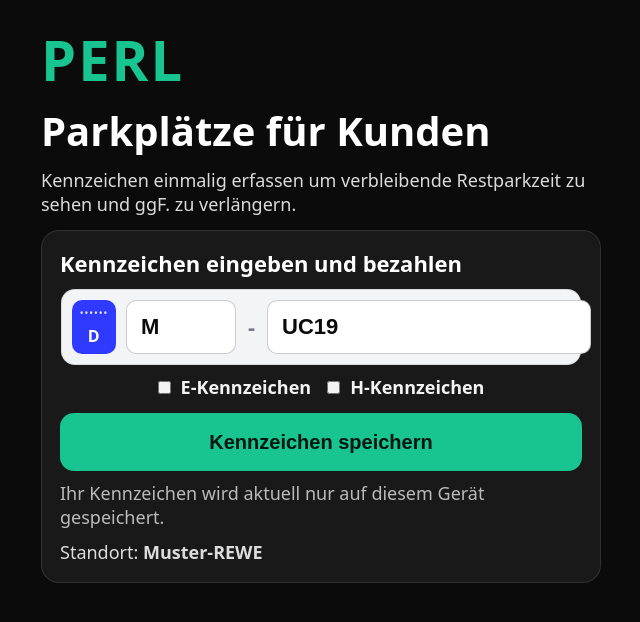
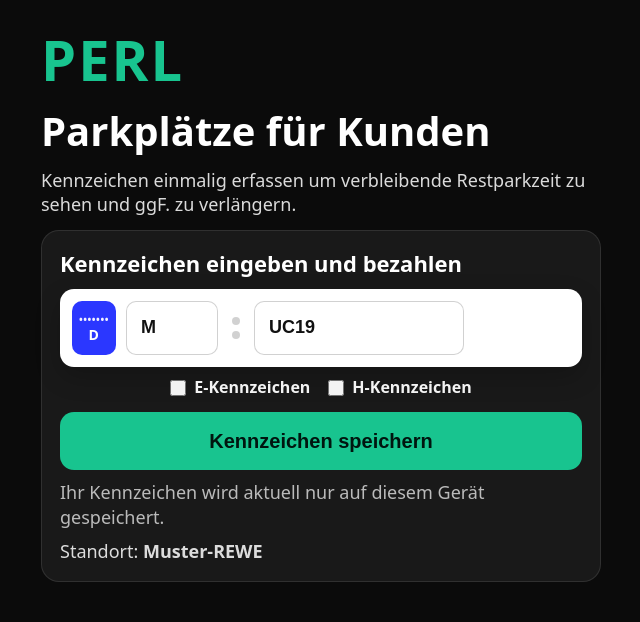
Before and after one commit to spezi500ml/perl-web, a Next.js app: page / in a window 1280 px wide. Shown: the top 622 px of the page, without its empty margins (319-959 px from the left). Built offline with nearby package versions, Linux system fonts and the light colour scheme.

Commit message:
ui: plate input like wemolo (dots + shorter fields)

```diff
--- a/components/PlateInput.tsx
+++ b/components/PlateInput.tsx
@@ -6,21 +6,20 @@ export type Suffix = "" | "E" | "H";
 
 type Props = {
   prefix: string;
-  setPrefix: (v: string) => void;
-
+  setPrefix: React.Dispatch<React.SetStateAction<string>>;
   rest: string;
-  setRest: (v: string) => void;
-
+  setRest: React.Dispatch<React.SetStateAction<string>>;
   suffix: Suffix;
-  setSuffix: (v: Suffix) => void;
+  setSuffix: React.Dispatch<React.SetStateAction<Suffix>>;
 };
 
-function onlyLettersUpper(v: string) {
-  return v.replace(/[^a-zA-Z]/g, "").toUpperCase();
+function normalizePrefix(v: string) {
+  return v.replace(/[^a-zA-Z]/g, "").toUpperCase().slice(0, 3);
 }
 
-function lettersAndNumbersUpper(v: string) {
-  return v.replace(/[^a-zA-Z0-9]/g, "").toUpperCase();
+function normalizeRest(v: string) {
+  // erlaubt: Buchstaben+Zahlen (ohne Sonderzeichen), max 6 Zeichen wie typische Kennzeichen-Restteile
+  return v.replace(/[^a-zA-Z0-9]/g, "").toUpperCase().slice(0, 6);
 }
 
 export default function PlateInput({
@@ -31,139 +30,159 @@ export default function PlateInput({
   suffix,
   setSuffix,
 }: Props) {
-  const plateWrap: React.CSSProperties = {
-    width: "100%",
-    display: "flex",
-    justifyContent: "center",
-  };
-
-  // weißes “Wemolo”-Kennzeichen
-  const plate: React.CSSProperties = {
+  const wrap: React.CSSProperties = {
     display: "flex",
     alignItems: "center",
-    background: "#f3f4f6",
+    gap: 10,
+    padding: 12,
     borderRadius: 14,
-    border: "1px solid rgba(0,0,0,0.10)",
-    padding: 10,
-    gap: 10,
-    width: "100%",
-    maxWidth: 520,
+    background: "#fff",
+    boxShadow: "0 10px 26px rgba(0,0,0,0.20)",
   };
 
   // EU-Balken links
-  const euBar: React.CSSProperties = {
+  const eu: React.CSSProperties = {
     width: 44,
     height: 54,
     borderRadius: 10,
-    background: "#2f39ff",
+    background: "#2b37ff",
+    color: "#fff",
     display: "flex",
     flexDirection: "column",
-    justifyContent: "space-between",
-    padding: "8px 0 6px",
+    justifyContent: "center",
     alignItems: "center",
-    color: "#fff",
-    flexShrink: 0,
+    fontWeight: 900,
+    letterSpacing: 0.5,
+    userSelect: "none",
   };
 
   const stars: React.CSSProperties = {
     fontSize: 10,
     lineHeight: 1,
-    opacity: 0.9,
-    letterSpacing: 1,
+    opacity: 0.95,
+    marginBottom: 4,
   };
 
-  const country: React.CSSProperties = {
-    fontSize: 16,
-    fontWeight: 900,
-    letterSpacing: 0.5,
+  const d: React.CSSProperties = {
+    fontSize: 14,
+    lineHeight: 1,
   };
 
-  const inputsRow: React.CSSProperties = {
-    display: "flex",
-    alignItems: "center",
-    gap: 10,
-    flex: 1,
-  };
-
-  const inputBase: React.CSSProperties = {
+  // Input-Styles (Wemolo-ish)
+  const inBase: React.CSSProperties = {
     height: 54,
     borderRadius: 10,
-    border: "1px solid rgba(0,0,0,0.20)",
-    background: "#ffffff",
-    color: "#0b0b0b",
-    fontSize: 22,
-    fontWeight: 900,
+    border: "1px solid rgba(0,0,0,0.18)",
+    background: "#fff",
+    color: "#111",
+    fontSize: 18,
+    fontWeight: 800,
+    outline: "none",
     padding: "0 14px",
-    outline: "none",
     textTransform: "uppercase",
   };
 
-  const dash: React.CSSProperties = {
-    fontSize: 22,
-    fontWeight: 900,
-    color: "#1f2937",
-    opacity: 0.6,
-    padding: "0 2px",
+  // Feld 1 bewusst kürzer (3 Buchstaben max)
+  const prefixStyle: React.CSSProperties = {
+    ...inBase,
+    width: 92, // kürzer als vorher
+    textAlign: "left",
+  };
+
+  // Rechtes Feld kürzer (Container + Input)
+  const restStyle: React.CSSProperties = {
+    ...inBase,
+    width: 210, // deutlich kürzer
+  };
+
+  // 2 Punkte statt Trennstrich
+  const dotsWrap: React.CSSProperties = {
+    width: 16,
+    height: 54,
+    display: "flex",
+    alignItems: "center",
+    justifyContent: "center",
+  };
+
+  const dots: React.CSSProperties = {
+    width: 8,
+    height: 22,
+    display: "flex",
+    flexDirection: "column",
+    justifyContent: "space-between",
+  };
+
+  const dot: React.CSSProperties = {
+    width: 8,
+    height: 8,
+    borderRadius: 999,
+    background: "rgba(0,0,0,0.18)",
   };
 
   const suffixRow: React.CSSProperties = {
+    marginTop: 10,
     display: "flex",
-    gap: 16,
+    gap: 18,
+    justifyContent: "center",
     alignItems: "center",
-    marginTop: 10,
-    justifyContent: "center",
   };
 
-  const suffixLabel: React.CSSProperties = {
+  const cbLabel: React.CSSProperties = {
     display: "flex",
-    gap: 10,
+    gap: 8,
     alignItems: "center",
-    fontSize: 18,
-    fontWeight: 800,
+    color: "#fff",
+    fontSize: 16,
+    fontWeight: 700,
     opacity: 0.95,
+  };
+
+  const cb: React.CSSProperties = {
+    width: 16,
+    height: 16,
   };
 
   return (
     <div>
-      <div style={plateWrap}>
-        <div style={plate}>
-          <div style={euBar} aria-hidden>
-            <div style={stars}>••••••</div>
-            <div style={country}>D</div>
+      <div style={wrap}>
+        <div style={eu}>
+          <div style={stars}>•••••••</div>
+          <div style={d}>D</div>
         </div>
 
-          <div style={inputsRow}>
-            {/* Prefix max 3 Buchstaben */}
         <input
           value={prefix}
-              onChange={(e) => setPrefix(onlyLettersUpper(e.target.value).slice(0, 3))}
+          onChange={(e) => setPrefix(normalizePrefix(e.target.value))}
           placeholder="MUC"
           maxLength={3}
           inputMode="text"
           autoCapitalize="characters"
-              style={{ ...inputBase, width: 110 }}
+          style={prefixStyle}
         />
 
-            <span style={dash}>-</span>
+        <div style={dotsWrap} aria-hidden="true">
+          <div style={dots}>
+            <div style={dot} />
+            <div style={dot} />
+          </div>
+        </div>
 
-            {/* Rest: Buchstaben+Zahlen, z.B. UC19 / PD1234 */}
         <input
           value={rest}
-              onChange={(e) => setRest(lettersAndNumbersUpper(e.target.value).slice(0, 6))}
+          onChange={(e) => setRest(normalizeRest(e.target.value))}
           placeholder="PD1234"
           maxLength={6}
           inputMode="text"
           autoCapitalize="characters"
-              style={{ ...inputBase, flex: 1 }}
+          style={restStyle}
         />
       </div>
-        </div>
-      </div>
 
-      {/* E/H optional aber exklusiv */}
+      {/* E/H exklusiv, optional */}
       <div style={suffixRow}>
-        <label style={suffixLabel}>
+        <label style={cbLabel}>
           <input
+            style={cb}
             type="checkbox"
             checked={suffix === "E"}
             onChange={(e) => setSuffix(e.target.checked ? "E" : "")}
@@ -171,8 +190,9 @@ export default function PlateInput({
           E-Kennzeichen
         </label>
 
-        <label style={suffixLabel}>
+        <label style={cbLabel}>
           <input
+            style={cb}
             type="checkbox"
             checked={suffix === "H"}
             onChange={(e) => setSuffix(e.target.checked ? "H" : "")}
```
Lines whose indentation alone changed are shown as unchanged.
